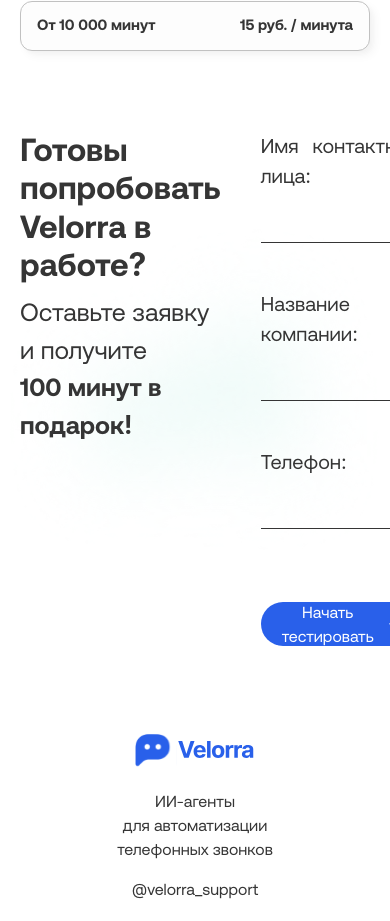
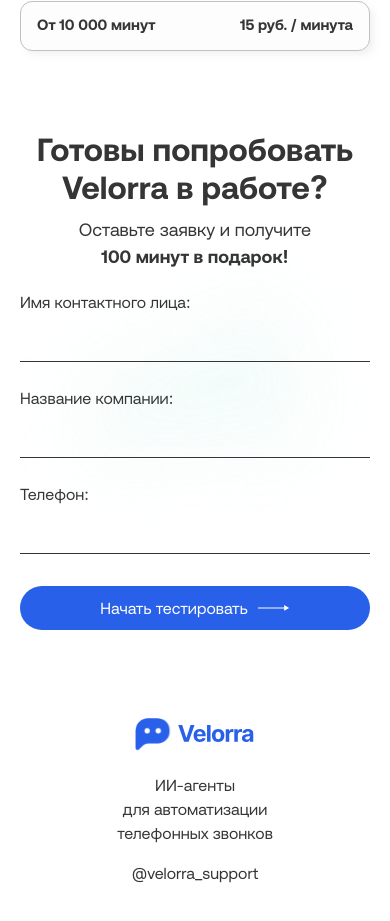
Before and after one commit to GRIZLI-RGB/velorra-landing, a Next.js app: page / in a window 390 px wide. Shown: the part 9771-10692 px from the top of the page. Built offline with nearby package versions, Linux system fonts and the light colour scheme.

Commit message:
Добавил адаптив для EntryForm

```diff
--- a/components/landing/entry-form.tsx
+++ b/components/landing/entry-form.tsx
@@ -26,9 +26,10 @@
 	phone: "",
 };
 
-const FIELD_LABEL_CLASS = "block text-[20px] text-justify";
+const FIELD_LABEL_CLASS =
+	"block text-[20px] text-justify max-[985px]:text-[17px] max-md:text-[16px]";
 const FIELD_INPUT_CLASS =
-  "mt-3 h-10 w-full border-b border-[#353535] bg-transparent pb-2 text-[20px] outline-none";
+	"mt-3 h-10 w-full border-b border-[#353535] bg-transparent pb-2 text-[20px] outline-none max-[985px]:h-9 max-[985px]:text-[17px] max-md:text-[16px]";
 const FIELD_ERROR_CLASS = "mt-2 text-sm text-[#cc2f2f]";
 
 const FORM_FIELDS: FieldConfig[] = [
@@ -109,15 +110,18 @@
 				src="/images/decor/center-form.png"
 				alt=""
 				aria-hidden="true"
-        className="pointer-events-none absolute top-1/2 left-1/2 -translate-x-1/2 -translate-y-1/2 select-none"
+				className="pointer-events-none absolute top-1/2 left-1/2 -translate-x-1/2 -translate-y-1/2 select-none max-[985px]:opacity-80"
 			/>
 
-      <div className="default-container relative z-10 flex items-start justify-between gap-10">
-        <div className="max-w-[460px] w-full">
-          <Title align="left" className="leading-[120%]">
+			<div className="default-container relative z-10 flex items-start justify-between gap-10 max-[985px]:flex-col max-[985px]:items-center max-[985px]:gap-6 max-md:gap-5">
+				<div className="w-full max-w-[460px] max-[985px]:text-center">
+					<Title
+						align="left"
+						className="leading-[120%] max-[985px]:text-center"
+					>
 						Готовы попробовать Velorra в работе?
 					</Title>
-          <p className="mt-2.5 text-[25px]">
+					<p className="mt-2.5 text-[25px] max-[985px]:mt-2 max-[985px]:text-[20px] max-md:text-[18px]">
 						Оставьте заявку и получите
 						<br />
 						<b>100 минут в подарок!</b>
@@ -125,36 +129,46 @@
 				</div>
 
 				<form
-          className="w-full max-w-[424px]"
+					className="w-full max-w-[424px] max-[985px]:max-w-full"
 					onSubmit={handleSubmit}
 					noValidate
 				>
-          <div className="space-y-[46px]">
+					<div className="space-y-[46px] max-[985px]:space-y-8 max-md:space-y-6">
 						{FORM_FIELDS.map((field) => {
 							const fieldError = formErrors[field.name];
 
 							return (
 								<div key={field.name}>
-                  <label htmlFor={field.name} className={FIELD_LABEL_CLASS}>
+									<label
+										htmlFor={field.name}
+										className={FIELD_LABEL_CLASS}
+									>
 										{field.label}
 									</label>
 									<input
 										id={field.name}
 										name={field.name}
 										value={formValues[field.name]}
-                    onChange={(event) => handleInputChange(field.name, event)}
+										onChange={(event) =>
+											handleInputChange(field.name, event)
+										}
 										className={FIELD_INPUT_CLASS}
 										inputMode={field.inputMode}
 									/>
 									{fieldError ? (
-                    <p className={FIELD_ERROR_CLASS}>{fieldError}</p>
+										<p className={FIELD_ERROR_CLASS}>
+											{fieldError}
+										</p>
 									) : null}
 								</div>
 							);
 						})}
 					</div>
 
-          <Button text="Начать тестировать" className="mt-[73px]" />
+					<Button
+						text="Начать тестировать"
+						className="mt-[73px] max-[985px]:mt-10 max-md:mt-8 max-[420px]:w-full!"
+					/>
 
 					{isSubmitted ? (
 						<p className="mt-4 text-sm text-[#2960EA]">
```
Lines whose indentation alone changed are shown as unchanged.
